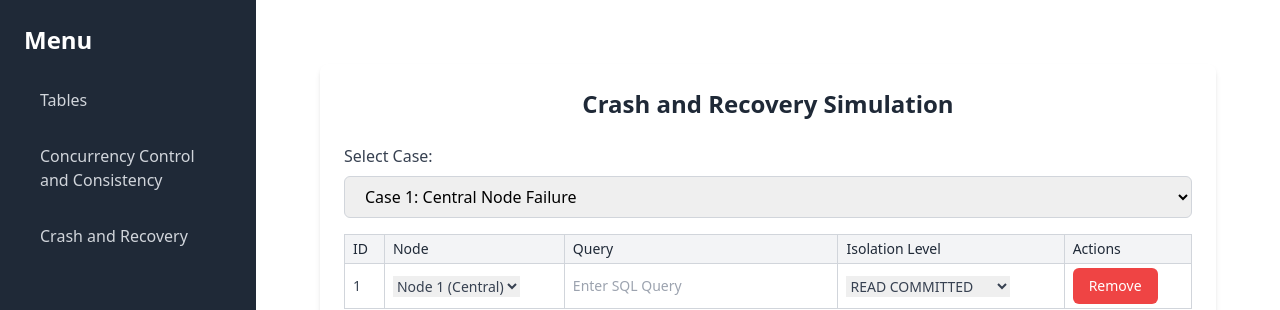
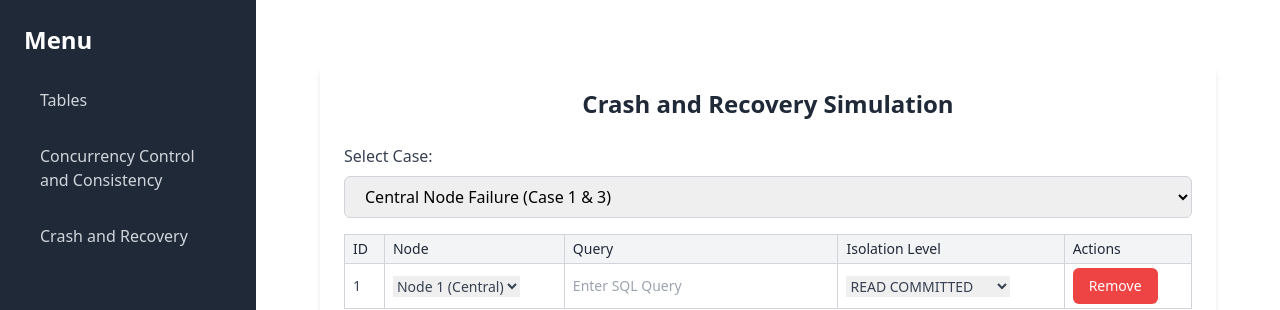
Before and after one commit to chizkuhhh/stadvdb-mco2-final, a React (Create React App) app in the folder stadvdb-mco2-app2/frontend/: page /crash-recovery in a window 1280 px wide. Shown: the top 310 px of the page. Built offline with nearby package versions, Linux system fonts and the light colour scheme.

Commit message:
realized i satisfied case 3 and 4 in 1 and 2

```diff
--- a/stadvdb-mco2-app2/frontend/src/pages/CrashRecovery.js
+++ b/stadvdb-mco2-app2/frontend/src/pages/CrashRecovery.js
@@ -172,10 +172,8 @@ const CrashRecovery = () => {
                     onChange={(e) => setSimulationCase(e.target.value)}
                     className="px-4 py-2 border border-gray-300 rounded-md focus:outline-none focus:ring-2 focus:ring-blue-500"
                 >
-                    <option value="case1">Case 1: Central Node Failure</option>
-                    <option value="case2">Case 2: Node 2/3 Failure</option>
-                    <option value="case3">Case 3: Failure Writing to Central Node</option>
-                    <option value="case4">Case 4: Failure Writing to Node 2/3</option>
+                    <option value="case1">Central Node Failure (Case 1 & 3)</option>
+                    <option value="case2">Node 2/3 Failure (Case 2 & 4)</option>
                 </select>
             </div>
 
```
Also changed, not shown: 1 other file (tests, documents, lock files or other folders).
